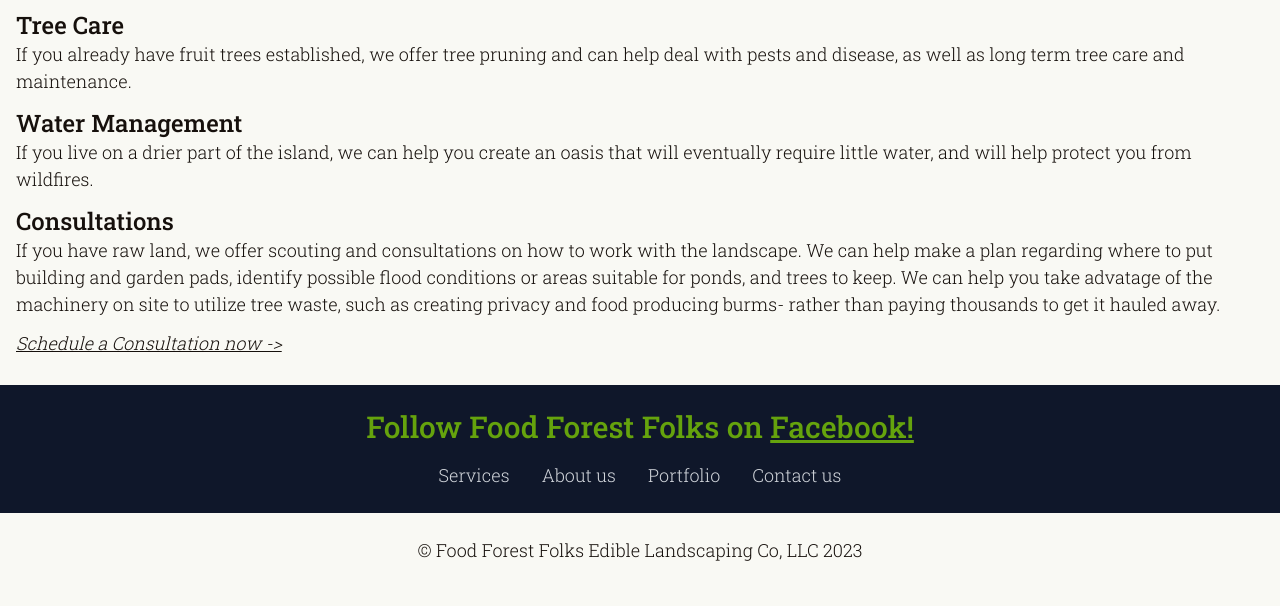
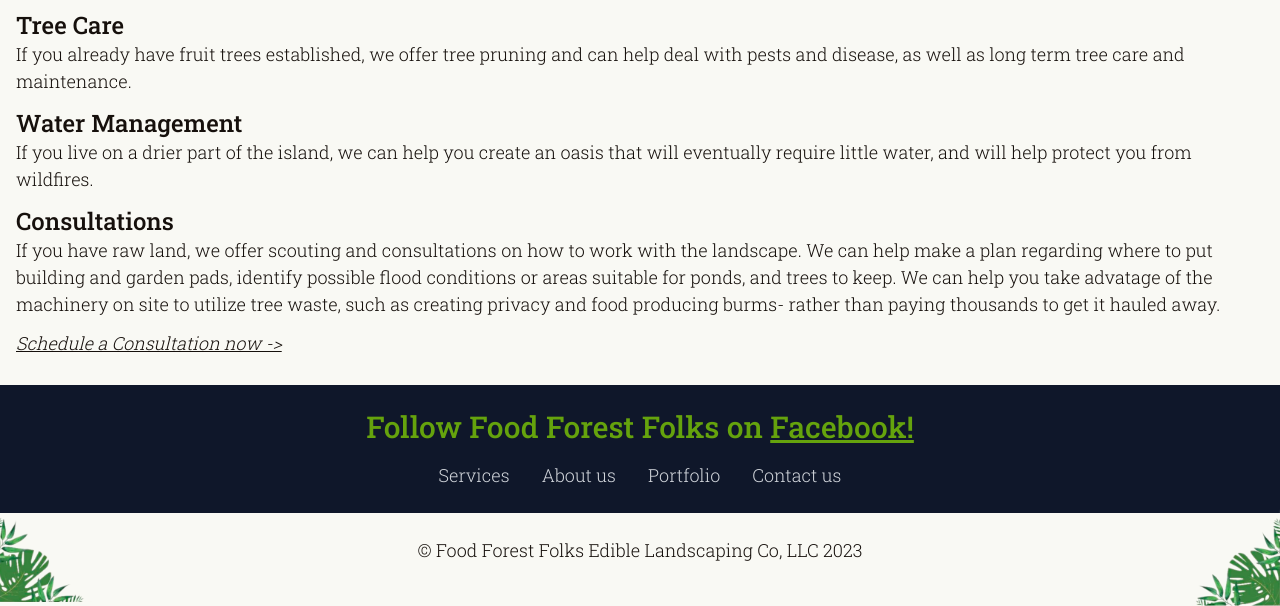
Before and after one commit to tdurtschi/food-forest-folks, a website: page index.html in a window 1280 px wide. Shown: the part 750-1356 px from the top of the page. Drawn offline with Linux system fonts and the light colour scheme.

Commit message:
Add foliage on footer

```diff
--- a/index.html
+++ b/index.html
@@ -92,8 +92,10 @@
       <a href="./contact.html" class="sm:text-lg ml-3 sm:ml-8">Contact us</a>
     </div>
   </div>
-  <div class="text-center p-6">
-    © Food Forest Folks Edible Landscaping Co, LLC 2023
+  <div class="flex flex-row justify-between ">
+    <img class="bg-foliage-bottom-left z-10 w-16 sm:w-24" src="./images/foliage.png"></img>
+    <div class="p-6">© Food Forest Folks Edible Landscaping Co, LLC 2023</div>
+    <img class="bg-foliage-bottom-right z-10 w-16 sm:w-24" src="./images/foliage.png"></img>
   </div>
 </body>
 
--- a/input.css
+++ b/input.css
@@ -50,9 +50,7 @@
 }
 
 .bg-foliage-top-left,
-.bg-foliage-top-right,
-.bg-foliage-bottom-left,
-.bg-foliage-bottom-right {
+.bg-foliage-top-right {
   display: block;
   position: absolute;
 }
```
Also changed, not shown: dist/output.css.
